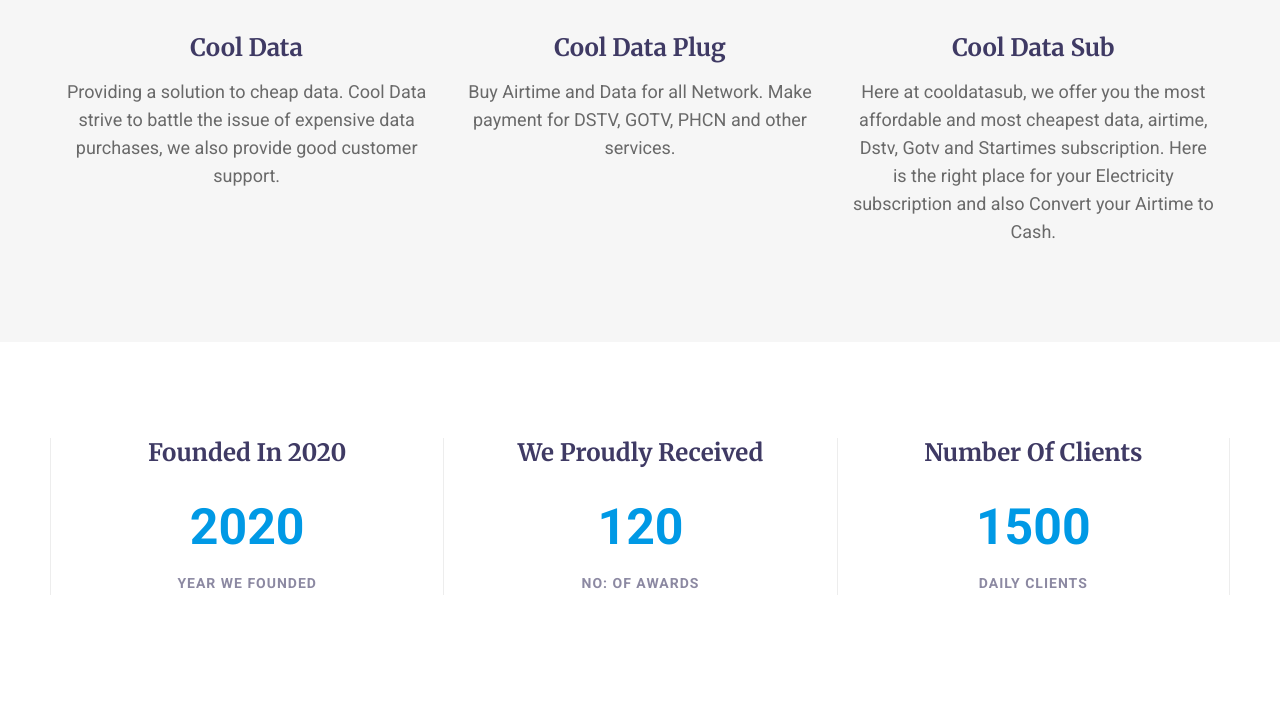
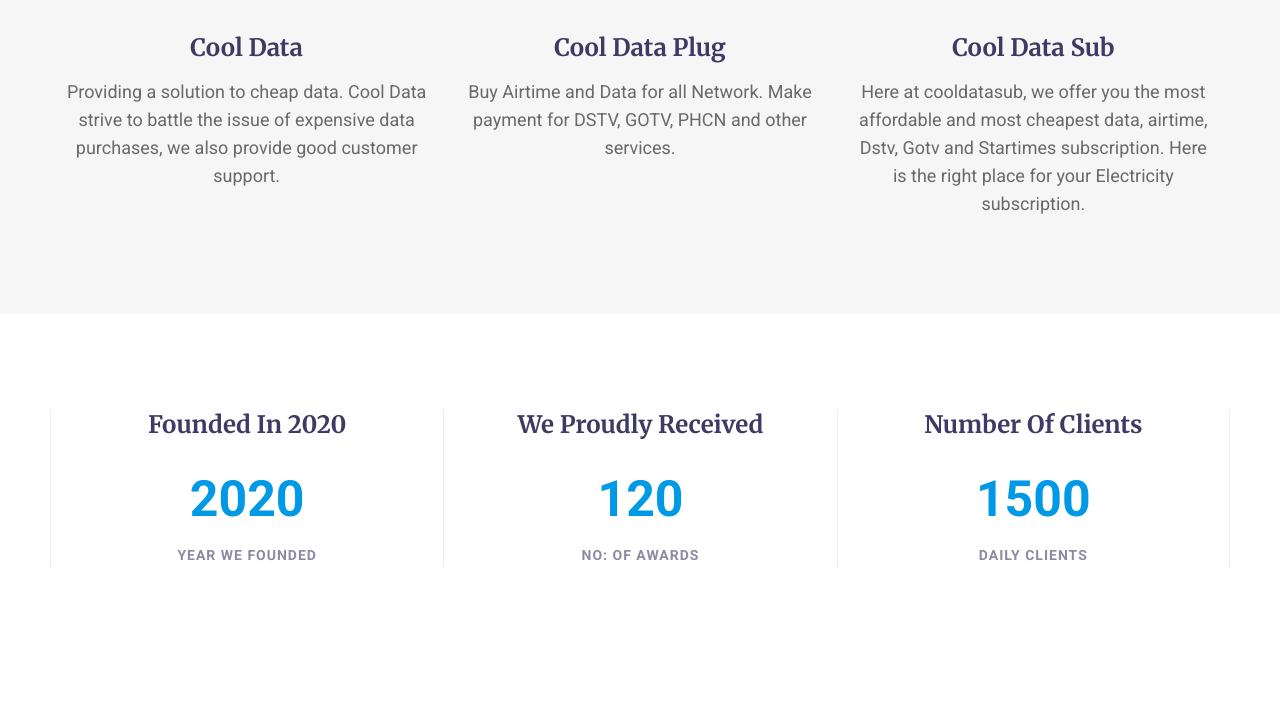
Before and after one commit to Amaar305/cool-data-and-general, a plain HTML site: page index.html in a window 1280 px wide. Shown: the part 2110-2830 px from the top of the page. Drawn offline with Linux system fonts and the light colour scheme.

Commit message:
removed airtime to cash mentioned in home

```diff
--- a/index.html
+++ b/index.html
@@ -175,8 +175,7 @@
             <h4><a href="#feature" class="title-head">Cool Data Sub</a></h4>
             <p>Here at cooldatasub, we offer you the most affordable and most cheapest data, airtime, Dstv, Gotv and
               Startimes
-              subscription. Here is the right place for your Electricity subscription and also Convert your Airtime to
-              Cash.</p>
+              subscription. Here is the right place for your Electricity subscription.</p>
           </div>
         </div>
       </div>
```
